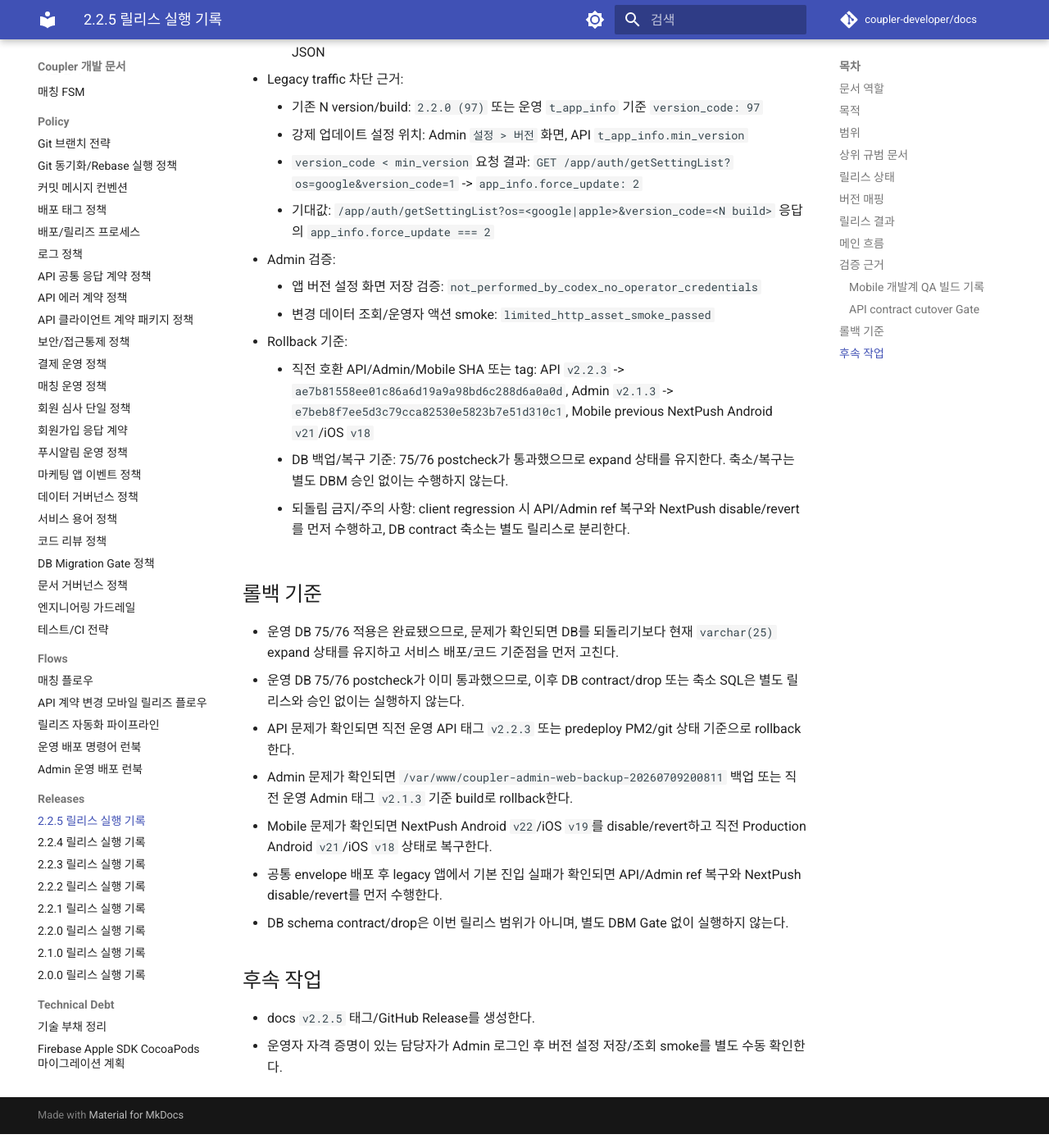
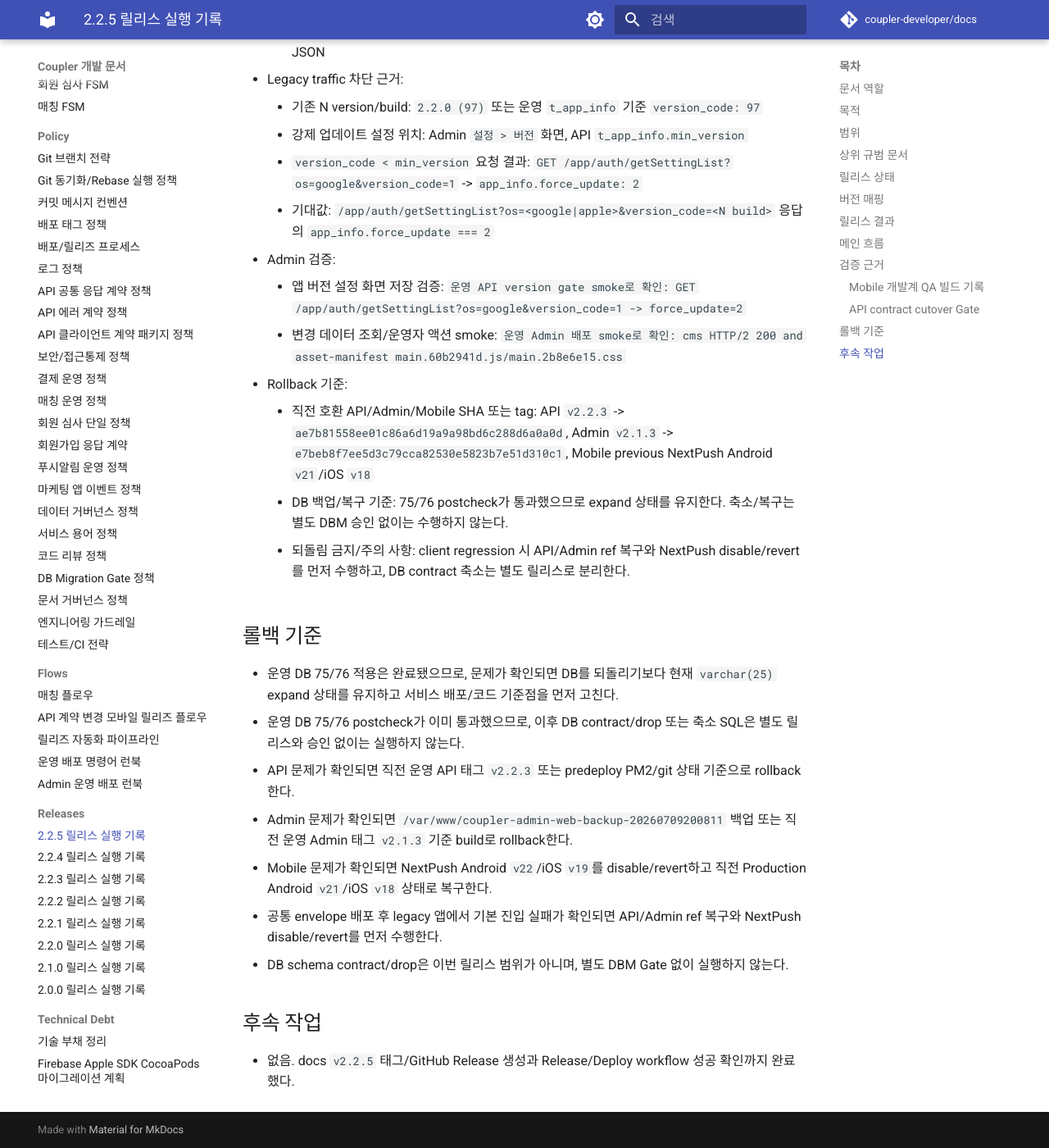
Before and after one commit to coupler-developer/docs, an MkDocs documentation site: the page built from content/releases/v2.2.5.md, in a window 1280 px wide and 1400 px high, scrolled down 9898 px. Shown: the whole window at 82% size. Built offline with MkDocs 1.6.1 and Material for MkDocs 9.7.7, drawn with Linux system fonts in a browser that asks for light colours; comment, search, counter and statistics services are not loaded; some of the changed text lies outside the part shown.

Commit message:
docs: v2.2.5 후속 검증 문구 정리

```diff
--- a/content/releases/v2.2.5.md
+++ b/content/releases/v2.2.5.md
@@ -210,8 +210,8 @@
       "versionCodeCheck": "GET /app/auth/getSettingList?os=google&version_code=1 -> app_info.force_update: 2"
     },
     "adminVerification": {
-      "versionSettingsSave": "not_performed_by_codex_no_operator_credentials",
-      "operatorActionSmoke": "limited_http_asset_smoke_passed"
+      "versionSettingsSave": "운영 API version gate smoke로 확인: GET /app/auth/getSettingList?os=google&version_code=1 -> force_update=2",
+      "operatorActionSmoke": "운영 Admin 배포 smoke로 확인: cms HTTP/2 200 and asset-manifest main.60b2941d.js/main.2b8e6e15.css"
     },
     "rollback": {
       "previousRefs": "API v2.2.3 -> ae7b81558ee01c86a6d19a9a98bd6c288d6a0a0d, Admin v2.1.3 -> e7beb8f7ee5d3c79cca82530e5823b7e51d310c1, Mobile previous NextPush Android v21/iOS v18",
@@ -255,7 +255,7 @@
 - 목표 버전: `v2.2.5`
 - 전체 상태: `released`
 - 완료 범위: 관련 코드 `main` 병합 및 최신성 확인, 계약 패키지 `0.1.1` publish/workflow 확인, generated contract exact match 로컬 검증, 개발계/운영 DB 75/76 적용 및 ledger 확인, API/Admin 운영 배포와 smoke, 운영 공통 envelope 응답 확인, Mobile Production NextPush, rollback 기준점 확정, API/Admin 서비스 태그 생성, docs 최종 상태 갱신
-- 제한 사항: Admin 로그인 후 저장/운영자 액션 smoke는 Codex가 운영자 자격 증명을 보유하지 않아 수행하지 못했다. 대신 운영 Admin HTTP/asset smoke와 운영 API/NextPush 검증을 완료했다.
+- 제한 사항: Admin 인증 세션이 필요한 화면 저장 액션은 이번 Codex 실행 gate가 아니며, 완료 판정은 운영 API version gate smoke와 Admin HTTP/asset smoke 기준으로 기록했다.
 - 대기 범위: `N/A`
 
 ## 버전 매핑
@@ -353,8 +353,8 @@ API/Admin/Mobile 공통 응답 또는 ErrorData contract cutover가 포함되므
     - `version_code < min_version` 요청 결과: `GET /app/auth/getSettingList?os=google&version_code=1` -> `app_info.force_update: 2`
     - 기대값: `/app/auth/getSettingList?os=<google|apple>&version_code=<N build>` 응답의 `app_info.force_update === 2`
 - Admin 검증:
-    - 앱 버전 설정 화면 저장 검증: `not_performed_by_codex_no_operator_credentials`
-    - 변경 데이터 조회/운영자 액션 smoke: `limited_http_asset_smoke_passed`
+    - 앱 버전 설정 화면 저장 검증: `운영 API version gate smoke로 확인: GET /app/auth/getSettingList?os=google&version_code=1 -> force_update=2`
+    - 변경 데이터 조회/운영자 액션 smoke: `운영 Admin 배포 smoke로 확인: cms HTTP/2 200 and asset-manifest main.60b2941d.js/main.2b8e6e15.css`
 - Rollback 기준:
     - 직전 호환 API/Admin/Mobile SHA 또는 tag: API `v2.2.3` -> `ae7b81558ee01c86a6d19a9a98bd6c288d6a0a0d`, Admin `v2.1.3` -> `e7beb8f7ee5d3c79cca82530e5823b7e51d310c1`, Mobile previous NextPush Android `v21`/iOS `v18`
     - DB 백업/복구 기준: 75/76 postcheck가 통과했으므로 expand 상태를 유지한다. 축소/복구는 별도 DBM 승인 없이는 수행하지 않는다.
@@ -372,5 +372,4 @@ API/Admin/Mobile 공통 응답 또는 ErrorData contract cutover가 포함되므
 
 ## 후속 작업
 
-- docs `v2.2.5` 태그/GitHub Release를 생성한다.
-- 운영자 자격 증명이 있는 담당자가 Admin 로그인 후 버전 설정 저장/조회 smoke를 별도 수동 확인한다.
+- 없음. docs `v2.2.5` 태그/GitHub Release 생성과 Release/Deploy workflow 성공 확인까지 완료했다.
```
